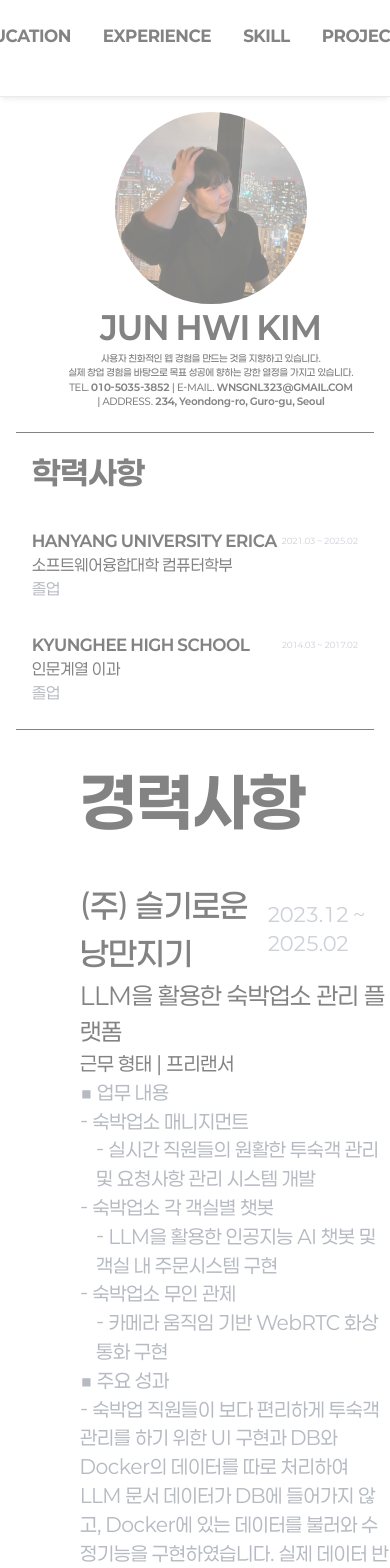
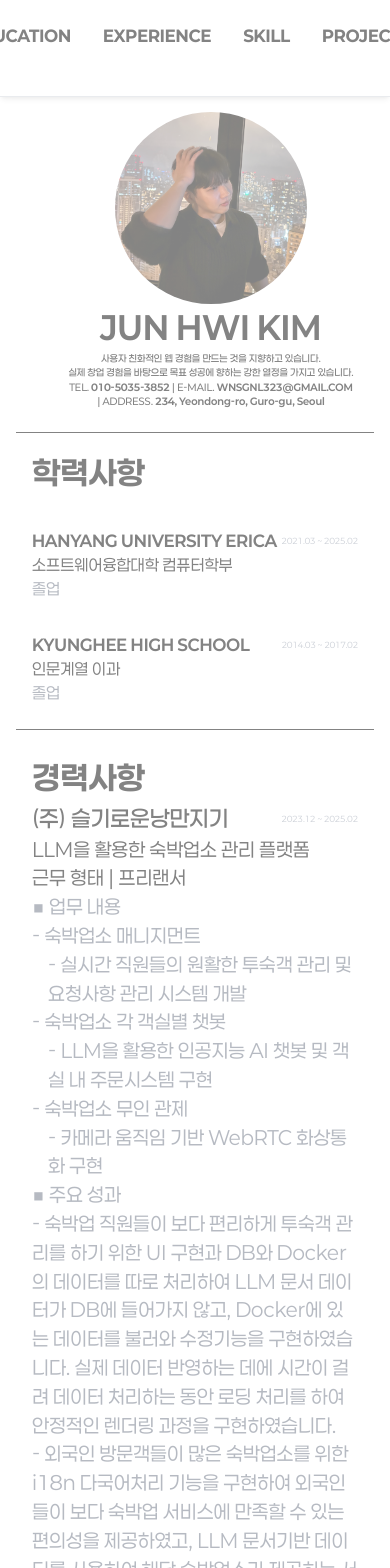
Before and after one commit to kimkimjunjun/portfolio, a Next.js app: page / in a window 390 px wide. Shown: the top 1568 px of the page. Built offline with nearby package versions, Linux system fonts and the light colour scheme.

Commit message:
경력사항 반응형

```diff
--- a/components/ground/experience.tsx
+++ b/components/ground/experience.tsx
@@ -1,14 +1,14 @@
 export default function Experience() {
     return (
-        <div className="ml-[5rem]">
-            <h1 className="text-[4rem] font-bold">경력사항</h1>
+        <div className="mx-[2rem] lg:ml-[5rem]">
+            <h1 className="text-[2rem] lg:text-[4rem] font-bold">경력사항</h1>
             <div className="2xl:w-[70rem] xl:w-[61rem]">
-                <div className="flex items-center mt-[2rem]">
-                    <span className="text-[2rem] font-medium">(주) 슬기로운낭만지기</span>
-                    <span className="text-[1.2rem] ml-auto text-gray-400">2023.12 ~ 2025.02</span>
+                <div className="flex items-center lg:mt-[2rem]">
+                    <span className="text-[1.4rem] lg:text-[2rem] font-medium">(주) 슬기로운낭만지기</span>
+                    <span className="text-[0.5rem] lg:text-[1.2rem] ml-auto text-gray-400">2023.12 ~ 2025.02</span>
                 </div>
                 <div className="flex flex-col text-[1.2rem]">
-                    <span className="text-[1.5rem]">LLM을 활용한 숙박업소 관리 플랫폼</span>
+                    <span className="text-[1.2rem] lg:text-[1.5rem]">LLM을 활용한 숙박업소 관리 플랫폼</span>
                     <span>근무 형태 | 프리랜서</span>
                     <div className="text-gray-500 flex flex-col grow">
                         <span>■ 업무 내용</span>
```
